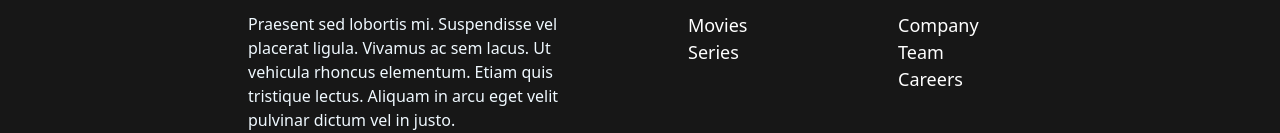
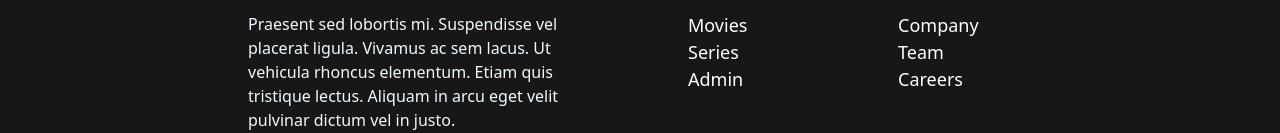
Before and after one commit to Project-Management-SCE/PM2022_TEAM_8, a React (Create React App) app in the folder client/: page /login in a window 1280 px wide. Shown: the part 819-952 px from the top of the page. Built offline with nearby package versions, Linux system fonts and the light colour scheme.

Commit message:
BSPM2022T8-45
1. Create admin login form
2. Link to login form via footer

```diff
--- a/client/src/App.tsx
+++ b/client/src/App.tsx
@@ -1,6 +1,5 @@
 import React, { FC, useState, useEffect } from "react";
 import "bootstrap/dist/css/bootstrap.min.css";
-
 import "./App.css";
 import { BrowserRouter, Route, Routes, Navigate } from "react-router-dom";
 import Home from "./Routes/Home";
@@ -10,6 +9,7 @@ import Login from "./Routes/Login";
 import Register from "./Routes/Register";
 import UserProfile from "./Routes/UserProfile";
 import Admin from "./Routes/Admin";
+import AdminLogin from "./admin/AdminLogin";
 
 function App() {
   const [adminON, setAdminON] = useState<boolean>(false);
@@ -31,6 +31,7 @@ function App() {
         <Route path="/register" element={<Register />} />
         <Route path="/user_profile" element={<UserProfile />} />
         <Route path="/admin" element={<Admin />} />
+        <Route path="/admin_login" element={<AdminLogin />} />
         <Route path="/" element={<Navigate replace to="/" />} />
       </Routes>
       {!adminON && <MainFooter />}
--- a/client/src/Footer/MainFooter.tsx
+++ b/client/src/Footer/MainFooter.tsx
@@ -28,6 +28,9 @@ const MainFooter = () => {
             </li>
             <li>
               <NavLink to="/movies">Series</NavLink>
+            </li>
+            <li>
+              <NavLink to="/admin_login">Admin</NavLink>
             </li>
           </ul>
         </div>
```
